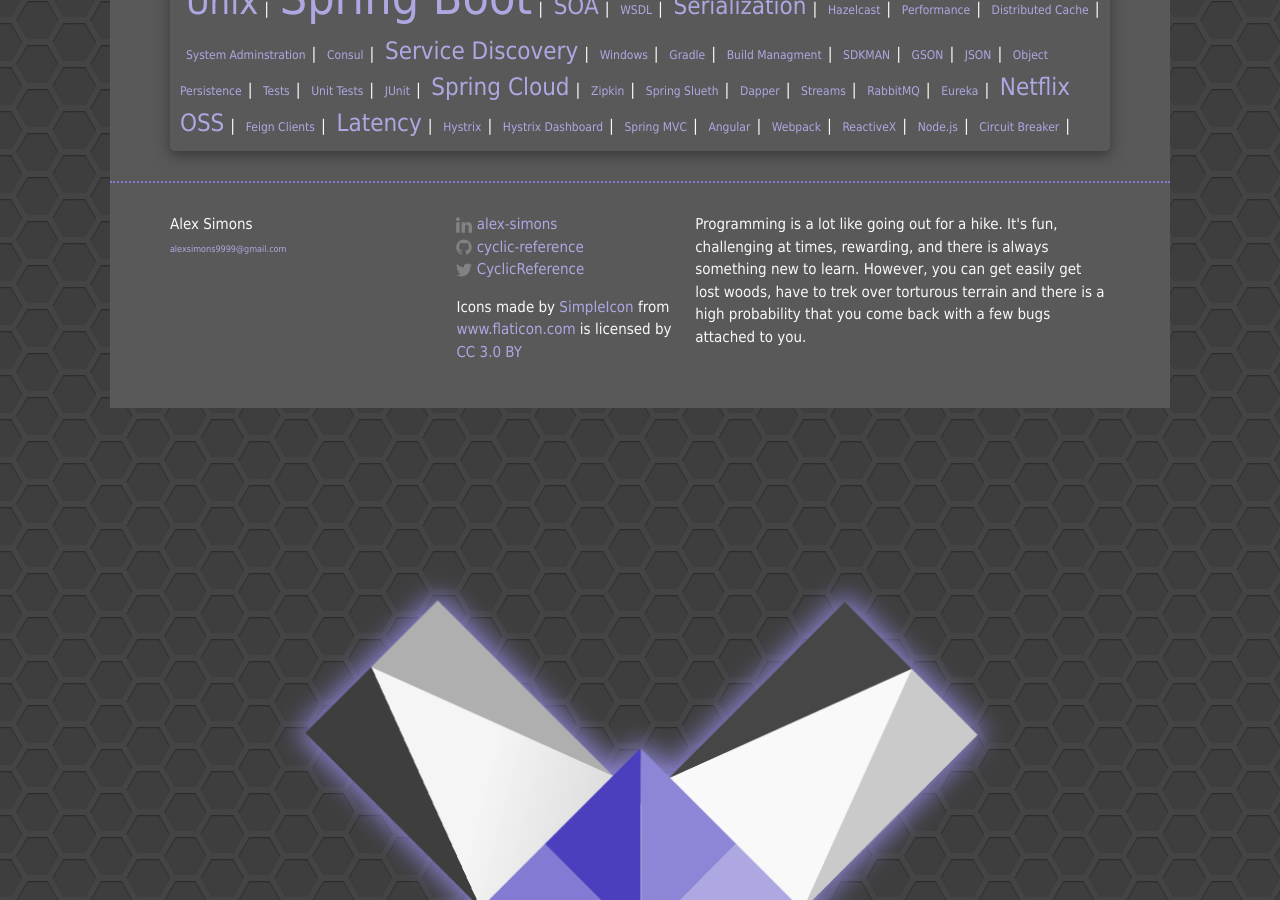
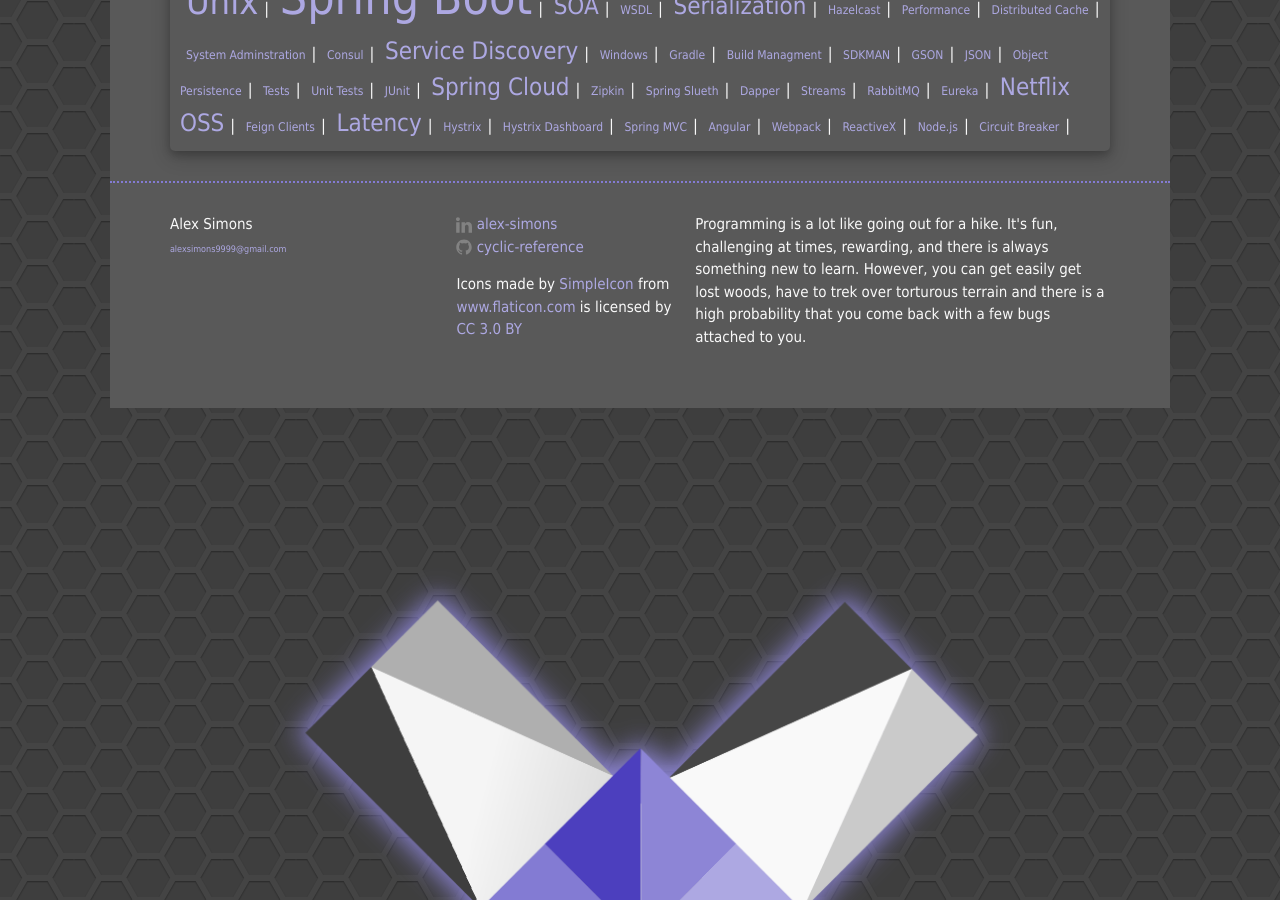
Before and after one commit to Unthrottled/blog, a Jekyll site: the page built from index.html, in a window 1280 px wide and 900 px high, scrolled down 398 px. Built offline with Jekyll 4.4.1, drawn with Linux system fonts in a browser that asks for light colours.

Commit message:
less twitter, cuz i don't use it

```diff
--- a/_config.yml
+++ b/_config.yml
@@ -16,7 +16,6 @@
 baseurl: "" # the subpath of your site, e.g. /blog/
 url: "http://sandwich:4000" # the base hostname & protocol for your site
 imageDir: "http://sandwich:4000/assets/images/"
-twitter_username: CyclicReference
 github_username:  cyclic-reference
 
 # Build settings
--- a/_includes/footer.html
+++ b/_includes/footer.html
@@ -40,21 +40,6 @@
                         </a>
                     </li>
                     {% endif %}
-
-                    {% if site.twitter_username %}
-                    <li>
-                        <a href="https://twitter.com/{{ site.twitter_username }}">
-              <span class="icon  icon--twitter">
-                <svg viewBox="0 0 16 16">
-                  <path fill="#828282" d="M15.969,3.058c-0.586,0.26-1.217,0.436-1.878,0.515c0.675-0.405,1.194-1.045,1.438-1.809
-                  c-0.632,0.375-1.332,0.647-2.076,0.793c-0.596-0.636-1.446-1.033-2.387-1.033c-1.806,0-3.27,1.464-3.27,3.27 c0,0.256,0.029,0.506,0.085,0.745C5.163,5.404,2.753,4.102,1.14,2.124C0.859,2.607,0.698,3.168,0.698,3.767 c0,1.134,0.577,2.135,1.455,2.722C1.616,6.472,1.112,6.325,0.671,6.08c0,0.014,0,0.027,0,0.041c0,1.584,1.127,2.906,2.623,3.206 C3.02,9.402,2.731,9.442,2.433,9.442c-0.211,0-0.416-0.021-0.615-0.059c0.416,1.299,1.624,2.245,3.055,2.271 c-1.119,0.877-2.529,1.4-4.061,1.4c-0.264,0-0.524-0.015-0.78-0.046c1.447,0.928,3.166,1.469,5.013,1.469 c6.015,0,9.304-4.983,9.304-9.304c0-0.142-0.003-0.283-0.009-0.423C14.976,4.29,15.531,3.714,15.969,3.058z"/>
-                </svg>
-              </span>
-
-                            <span class="username">{{ site.twitter_username }}</span>
-                        </a>
-                    </li>
-                    {% endif %}
                 </ul>
                 <div>Icons made by <a href="http://www.flaticon.com/authors/simpleicon" title="SimpleIcon">SimpleIcon</a>
                     from <a href="http://www.flaticon.com" title="Flaticon">www.flaticon.com</a> is licensed by <a
```
